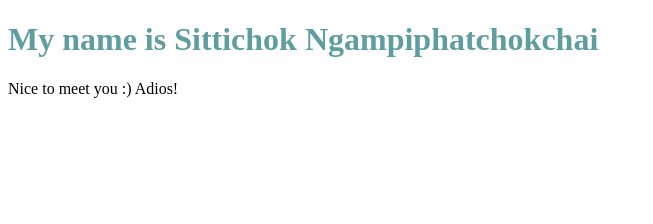
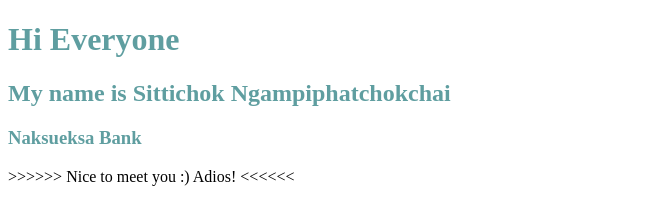
Before and after one commit to 6210612815/6210612815.github.io, a plain HTML site: page index.html in a window 1280 px wide. Shown: the whole page, without its empty margins (0-653 px from the left). Drawn offline with Linux system fonts and the light colour scheme.

Commit message:
Update index.html

```diff
--- a/index.html
+++ b/index.html
@@ -1,11 +1,12 @@
 <!DOCTYPE html>
 <html>
     <head>
-        <title>Hello !!</title>
+        <title>Introduce My Self</title>
     </head>
     <body>
-        <h1 style="color: cadetblue;">My name is Sittichok Ngampiphatchokchai</h1>
-
-        <p>Nice to meet you :) Adios!</p>
+        <h1 style="color: cadetblue;">Hi Everyone</h1>
+        <h2 style="color: cadetblue;">My name is Sittichok Ngampiphatchokchai</h2>
+        <h3 style="color: cadetblue;">Naksueksa Bank</h3>
+        <p> >>>>>> Nice to meet you :) Adios! <<<<<< </p>
     </body>
 </html>
```
